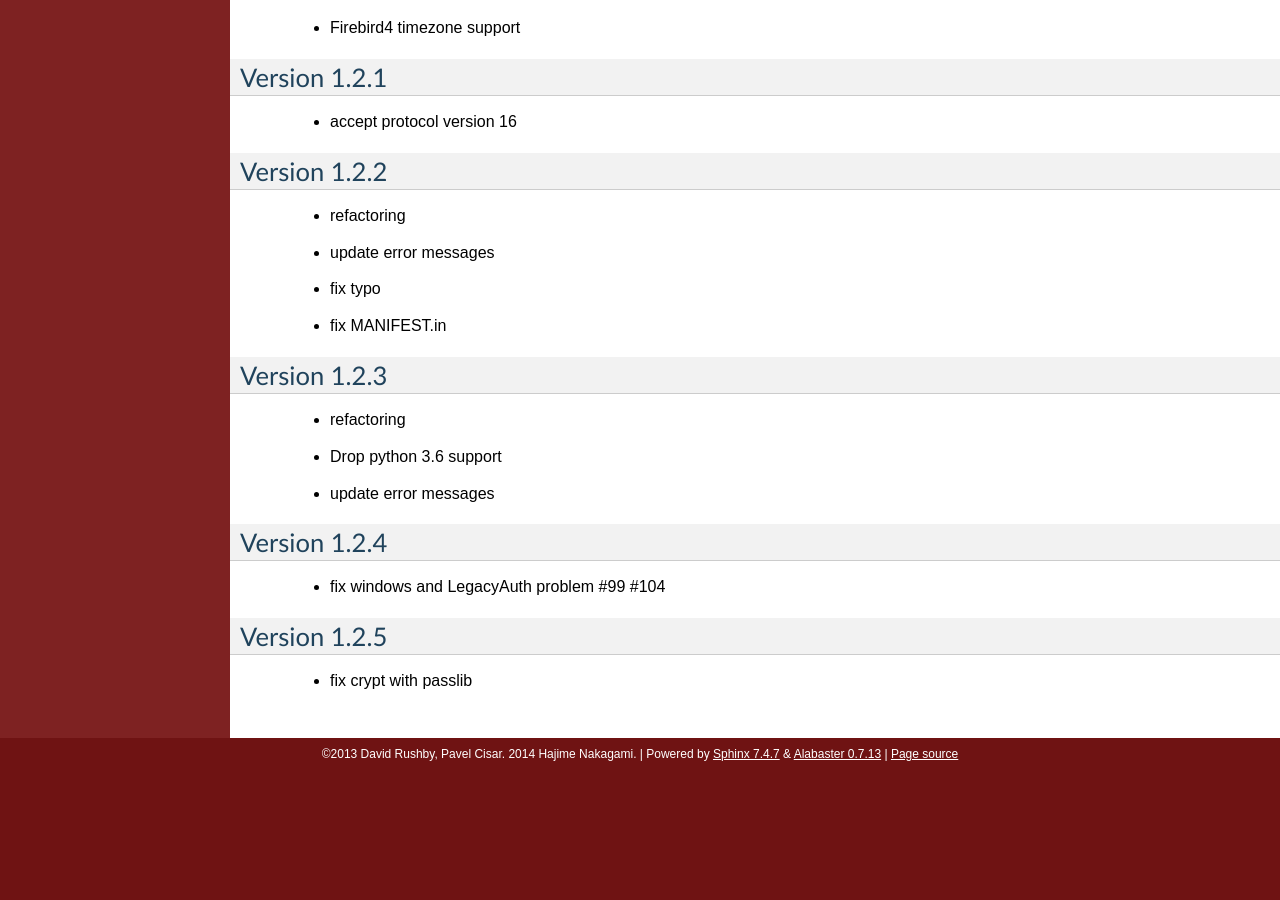
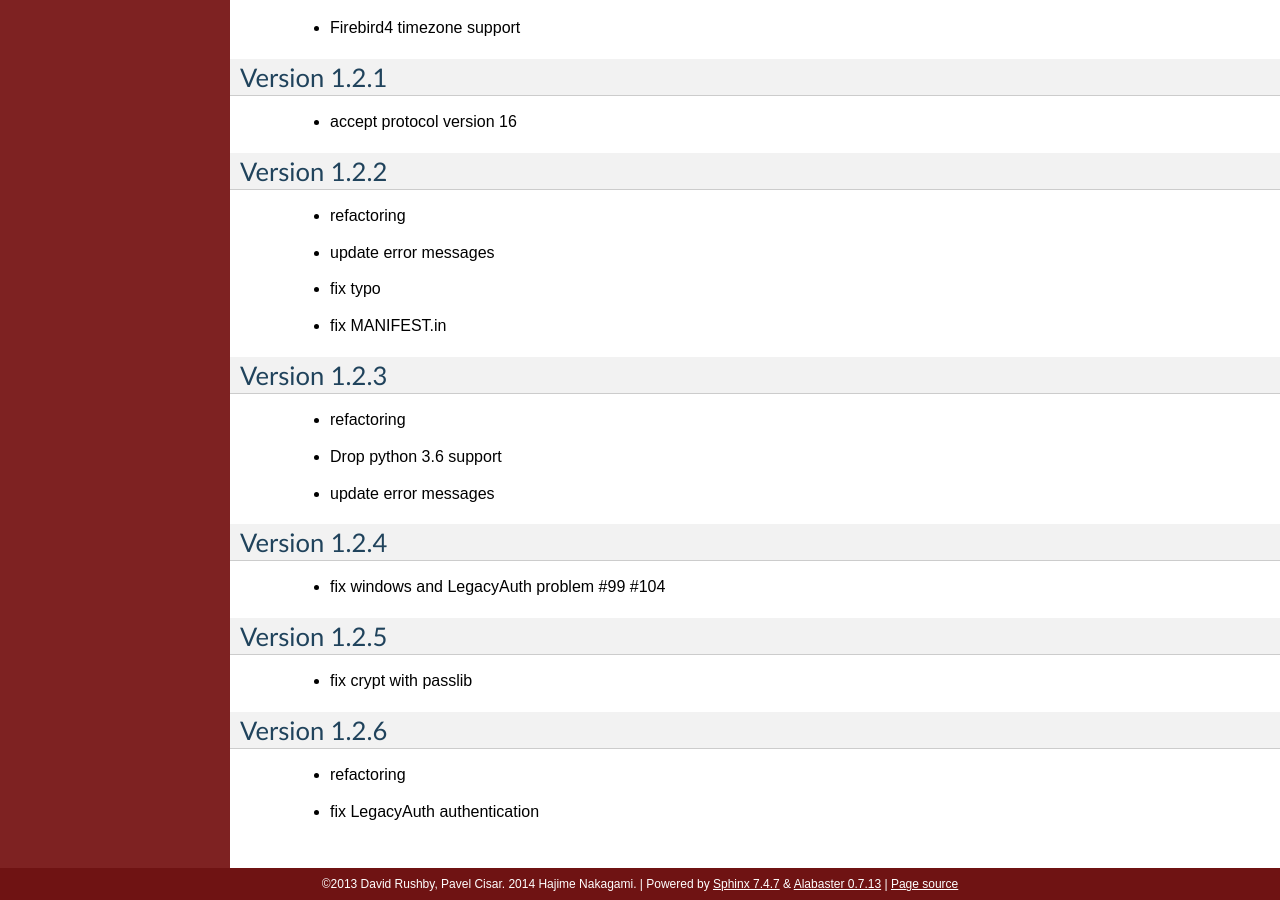
Before and after one commit to nakagami/pyfirebirdsql, a Sphinx documentation site: the page built from sphinx/changelog.rst, in a window 1280 px wide and 900 px high, scrolled down 5391 px. Built offline with Sphinx 7.4.7, drawn with Linux system fonts in a browser that asks for light colours; before the commit the page ends 6161 px from its top, so only the background shows below that.

Commit message:
update document

```diff
--- a/sphinx/changelog.rst
+++ b/sphinx/changelog.rst
@@ -268,3 +268,9 @@ Version 1.2.5
 ==============
 
    - fix crypt with passlib
+
+Version 1.2.6
+==============
+
+   - refactoring
+   - fix LegacyAuth authentication
```
